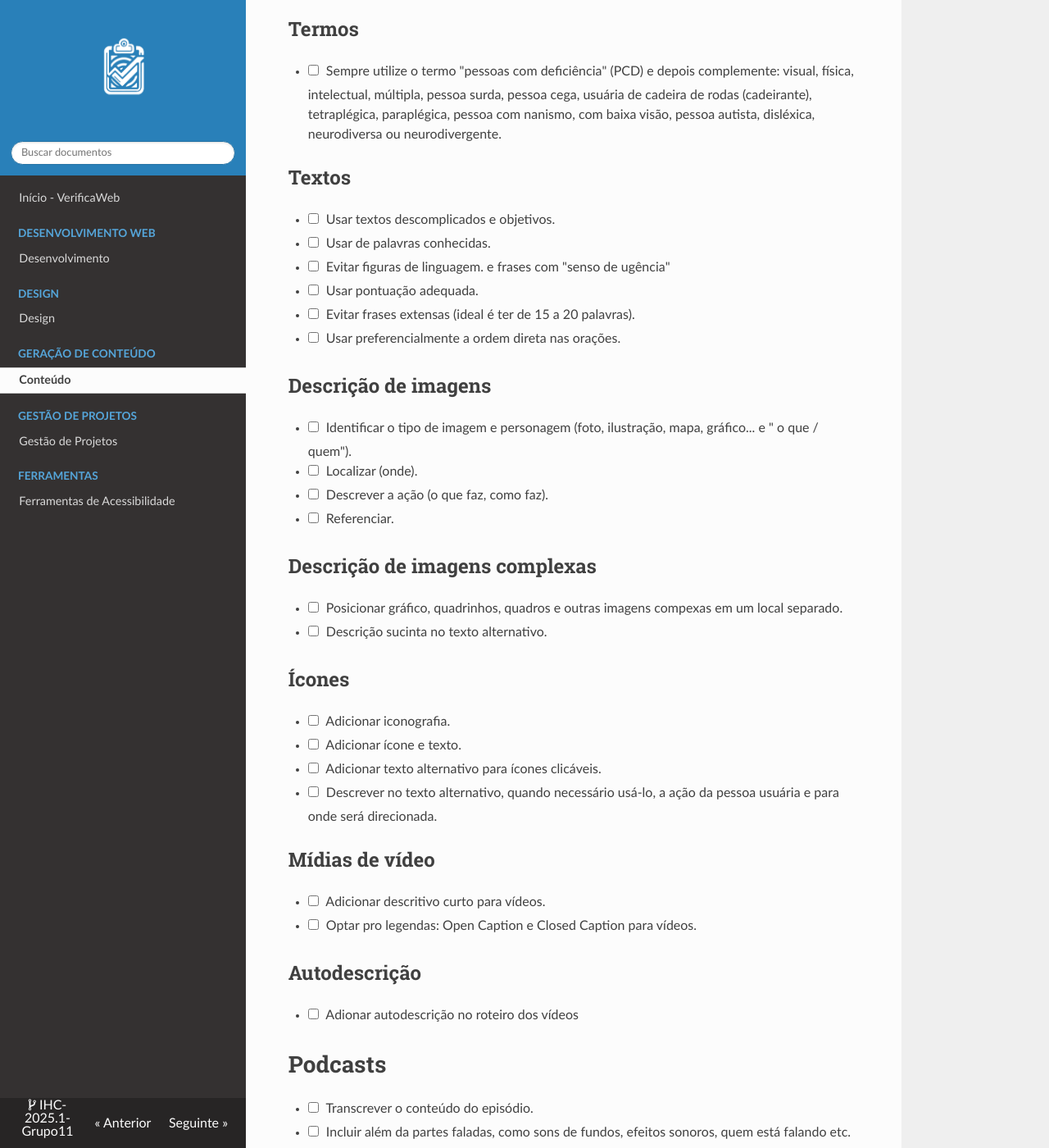
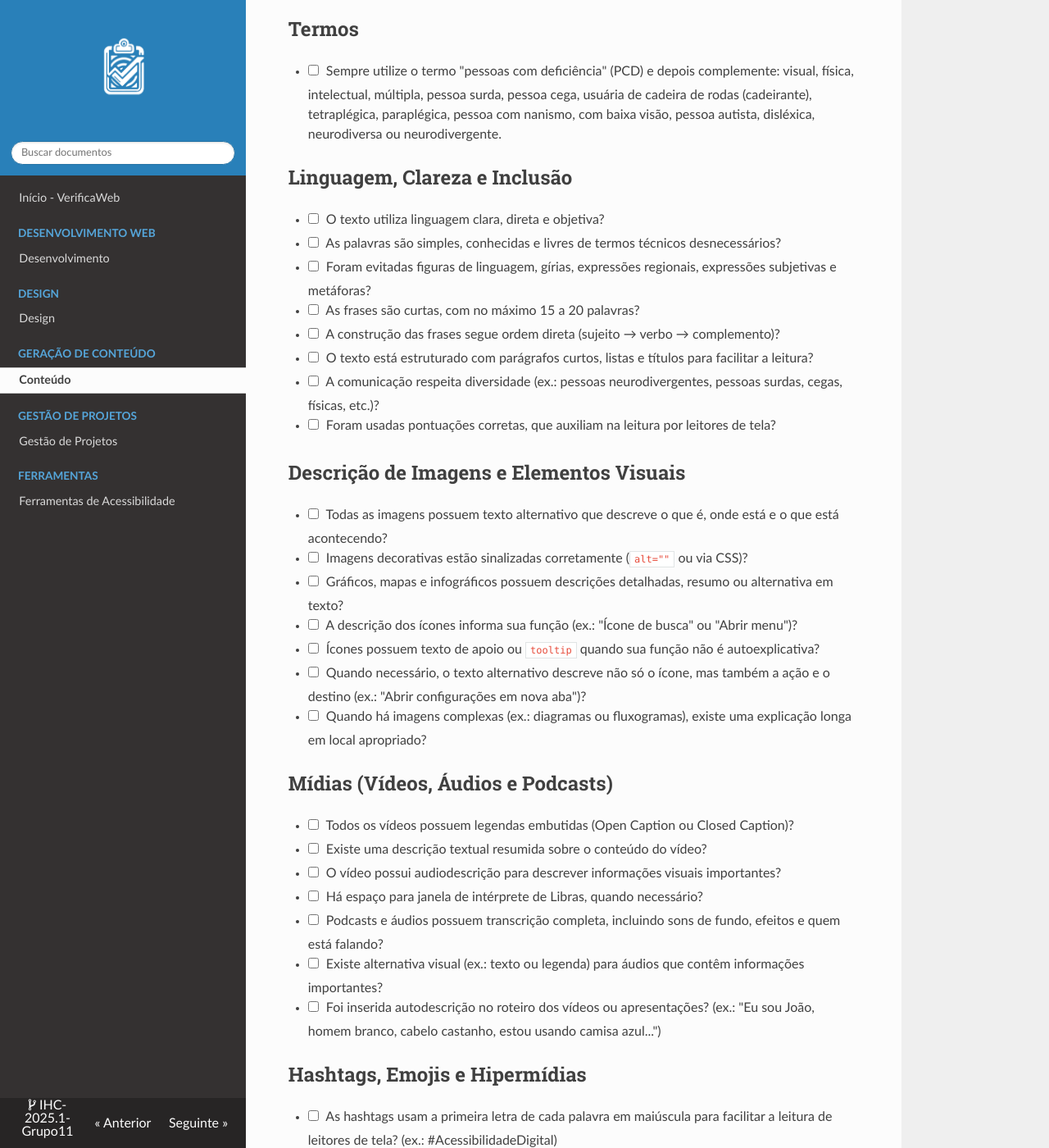
Before and after one commit to UnBIHC2025-1/IHC-2025.1-Grupo11, an MkDocs documentation site: the page built from docs/geracaoConteudo/conteudo.md, in a window 1280 px wide and 1400 px high, scrolled down 333 px. Shown: the whole window at 82% size. Built offline with MkDocs 1.6.1, drawn with Linux system fonts in a browser that asks for light colours; nearby versions of some CDN libraries; some of the changed text lies outside the part shown.

Commit message:
Alteração dos checkbocks da parte de Conteúdo

````diff
--- a/docs/geracaoConteudo/conteudo.md
+++ b/docs/geracaoConteudo/conteudo.md
@@ -8,49 +8,44 @@ Nesta seção, apresentamos um checklist com boas práticas para assegurar a ace
 ## Termos
 - [ ] Sempre utilize o termo "pessoas com deficiência" (PCD) e depois complemente: visual, física, intelectual, múltipla, pessoa  surda, pessoa cega, usuária de cadeira de rodas (cadeirante), tetraplégica, paraplégica, pessoa com nanismo, com baixa visão, pessoa autista, disléxica, neurodiversa ou neurodivergente.
 
-## Textos
-- [ ] Usar textos descomplicados e objetivos.
-- [ ] Usar de palavras conhecidas.
-- [ ] Evitar figuras de linguagem. e frases com "senso de ugência"
-- [ ] Usar pontuação adequada.
-- [ ] Evitar frases extensas (ideal é ter de 15 a 20 palavras).
-- [ ] Usar preferencialmente a ordem direta nas orações.
+## Linguagem, Clareza e Inclusão
+- [ ] O texto utiliza linguagem clara, direta e objetiva?
+- [ ] As palavras são simples, conhecidas e livres de termos técnicos desnecessários?
+- [ ] Foram evitadas figuras de linguagem, gírias, expressões regionais, expressões subjetivas e metáforas?
+- [ ] As frases são curtas, com no máximo 15 a 20 palavras?
+- [ ] A construção das frases segue ordem direta (sujeito → verbo → complemento)?
+- [ ] O texto está estruturado com parágrafos curtos, listas e títulos para facilitar a leitura?
+- [ ] A comunicação respeita diversidade (ex.: pessoas neurodivergentes, pessoas surdas, cegas, físicas, etc.)?
+- [ ] Foram usadas pontuações corretas, que auxiliam na leitura por leitores de tela?
 
-## Descrição de imagens
-- [ ] Identificar o tipo de imagem e personagem (foto, ilustração, mapa, gráfico... e " o que / quem").
-- [ ] Localizar (onde).
-- [ ] Descrever a ação (o que faz, como faz).
-- [ ] Referenciar.
+## Descrição de Imagens e Elementos Visuais
+- [ ] Todas as imagens possuem texto alternativo que descreve o que é, onde está e o que está acontecendo?
+- [ ] Imagens decorativas estão sinalizadas corretamente (```alt=""``` ou via CSS)?
+- [ ] Gráficos, mapas e infográficos possuem descrições detalhadas, resumo ou alternativa em texto?
+- [ ] A descrição dos ícones informa sua função (ex.: "Ícone de busca" ou "Abrir menu")?
+- [ ] Ícones possuem texto de apoio ou ```tooltip``` quando sua função não é autoexplicativa?
+- [ ] Quando necessário, o texto alternativo descreve não só o ícone, mas também a ação e o destino (ex.: "Abrir configurações em nova aba")?
+- [ ] Quando há imagens complexas (ex.: diagramas ou fluxogramas), existe uma explicação longa em local apropriado?
 
-## Descrição de imagens complexas
-- [ ] Posicionar gráfico, quadrinhos, quadros e outras imagens compexas em um local separado.
-- [ ] Descrição sucinta no texto alternativo.
+## Mídias (Vídeos, Áudios e Podcasts)
+- [ ] Todos os vídeos possuem legendas embutidas (Open Caption ou Closed Caption)?
+- [ ] Existe uma descrição textual resumida sobre o conteúdo do vídeo?
+- [ ] O vídeo possui audiodescrição para descrever informações visuais importantes?
+- [ ] Há espaço para janela de intérprete de Libras, quando necessário?
+- [ ] Podcasts e áudios possuem transcrição completa, incluindo sons de fundo, efeitos e quem está falando?
+- [ ] Existe alternativa visual (ex.: texto ou legenda) para áudios que contêm informações importantes?
+- [ ] Foi inserida autodescrição no roteiro dos vídeos ou apresentações? (ex.: "Eu sou João, homem branco, cabelo castanho, estou usando camisa azul...")
 
-## Ícones
-- [ ] Adicionar iconografia.
-- [ ] Adicionar ícone e texto.
-- [ ] Adicionar texto alternativo para ícones clicáveis.
-- [ ] Descrever no texto alternativo, quando necessário usá-lo, a ação da pessoa usuária e para onde será direcionada.
+## Hashtags, Emojis e Hipermídias
+- [ ] As hashtags usam a primeira letra de cada palavra em maiúscula para facilitar a leitura de leitores de tela? (ex.: #AcessibilidadeDigital)
+- [ ] Foi evitado o uso excessivo de emojis? Quando usados, há contexto suficiente para compreensão?
+- [ ] As descrições de links e botões fazem sentido isoladamente, sem depender do contexto? (ex.: evitar "Clique aqui" → usar "Acesse o formulário")
 
-## Mídias de vídeo
-- [ ] Adicionar descritivo curto para vídeos.
-- [ ] Optar pro legendas: Open Caption e Closed Caption para vídeos.
-
-## Autodescrição
-- [ ] Adionar autodescrição no roteiro dos vídeos
-
-# Podcasts
-- [ ] Transcrever o conteúdo do episódio.
-- [ ] Incluir além da partes faladas, como sons de fundos, efeitos sonoros, quem está falando etc.
-- [ ] Inserir um avatar na página falada para a interpretção do texto transcrito para Libras.
-- [ ] Considerar também formato de vídeo.
-
-## Hashtags e Emojis
-- [ ] Em hashtags, utilize a primeira letra de cada palavra em maiúsculas para que leitores possam identificar palavras corretamente.
-- [ ] Não abusar de emojis, pois nem sempre sua descrição é suficiente para um bom entendimento.
-
-## Hiperlinks
-- [ ] Descrição de links e botões devem ser compreensíveis de maneira maneira isolada.
+## Estrutura
+- [ ] As seções possuem títulos claros e hierarquia (```h1```, ```h2```, ```h3```) consistente?
+- [ ] Foram usadas listas, marcadores, numerações ou tabelas para organizar melhor a informação?
+- [ ] Documentos complementares (PDFs, apresentações) estão acessíveis (texto pesquisável, descrição de imagens, navegação por títulos)?
+- [ ] As instruções dentro do conteúdo (ex.: preenchimento de formulários) são claras e visíveis?
 
 ## Bibliografia
 
````
